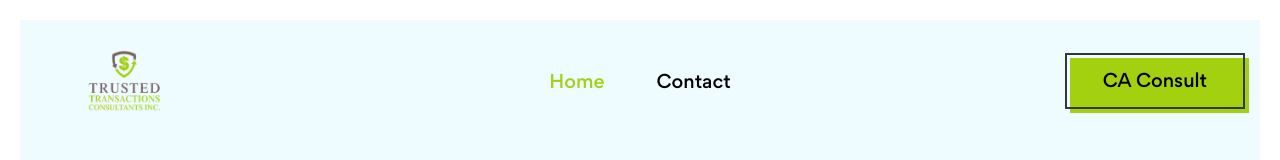
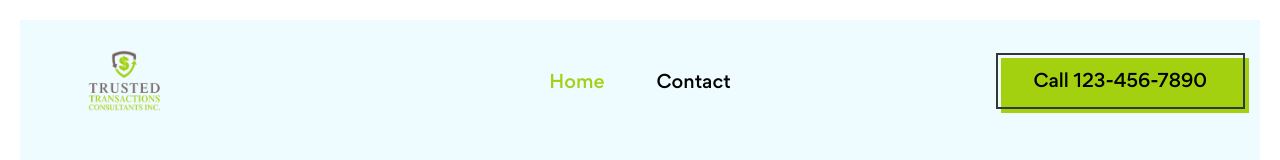
Before and after one commit to abhijeetmssn/sourabhCa, a Next.js app: page / in a window 1280 px wide. Shown: the top 160 px of the page. Built offline with nearby package versions, Linux system fonts and the light colour scheme.

Commit message:
button changes

```diff
--- a/components/footer/CopyrightFooter2.jsx
+++ b/components/footer/CopyrightFooter2.jsx
@@ -22,7 +22,7 @@ const icons = [
   },
   {
     icon: "fab fa-linkedin-in",
-    href: "https://www.linkedin.com/",
+    href: "https://www.linkedin.com/company/trusted-transactions-consultants/",
   },
 ];
 
--- a/components/header/Header2.jsx
+++ b/components/header/Header2.jsx
@@ -60,7 +60,7 @@ const DefaulHeader = () => {
               href="/contact/contact-v3"
               className="start-btn-one fs-18 fw-500 tran3s position-relative d-none d-lg-block"
             >
-              CA Consult
+              Call 123-456-7890
             </Link>
           </div>{" "}
           {/* /.right-widget */}
```
